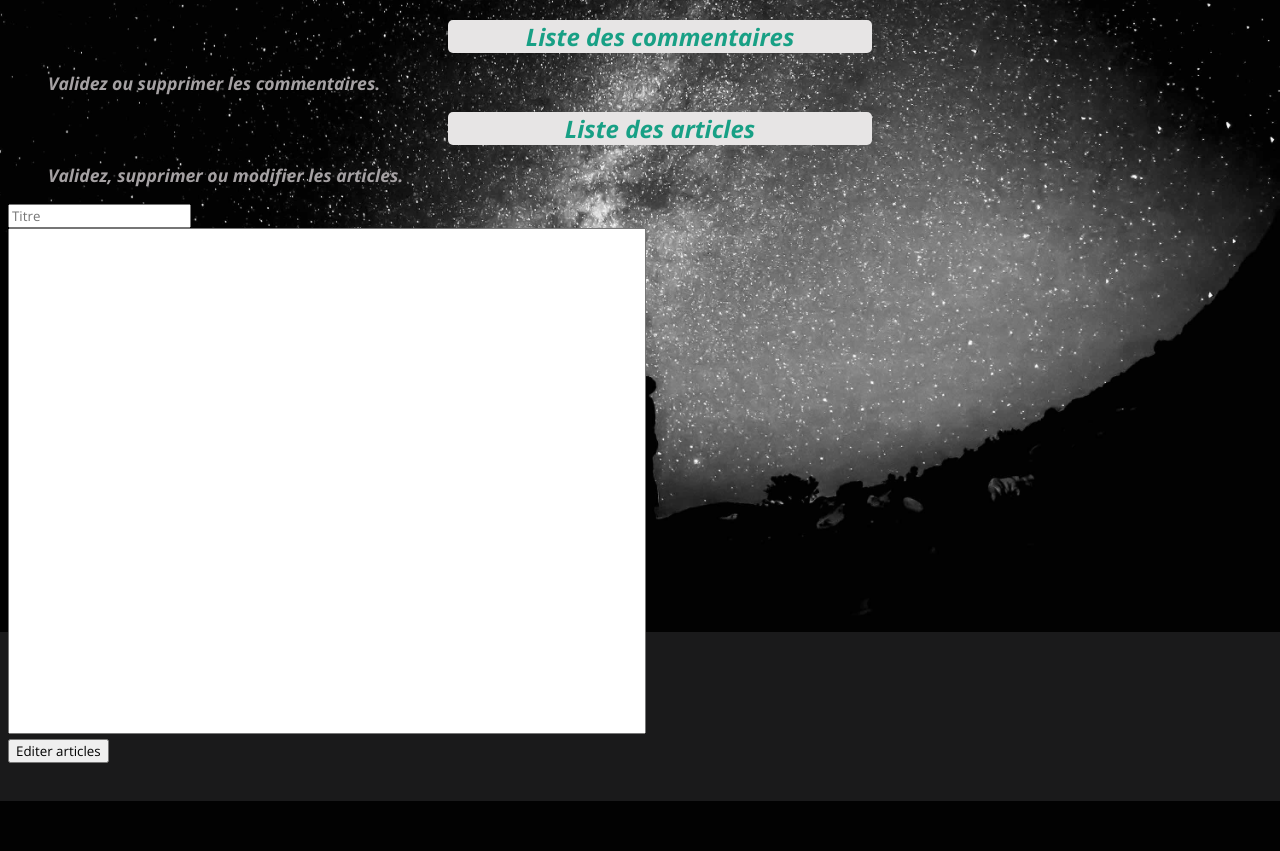
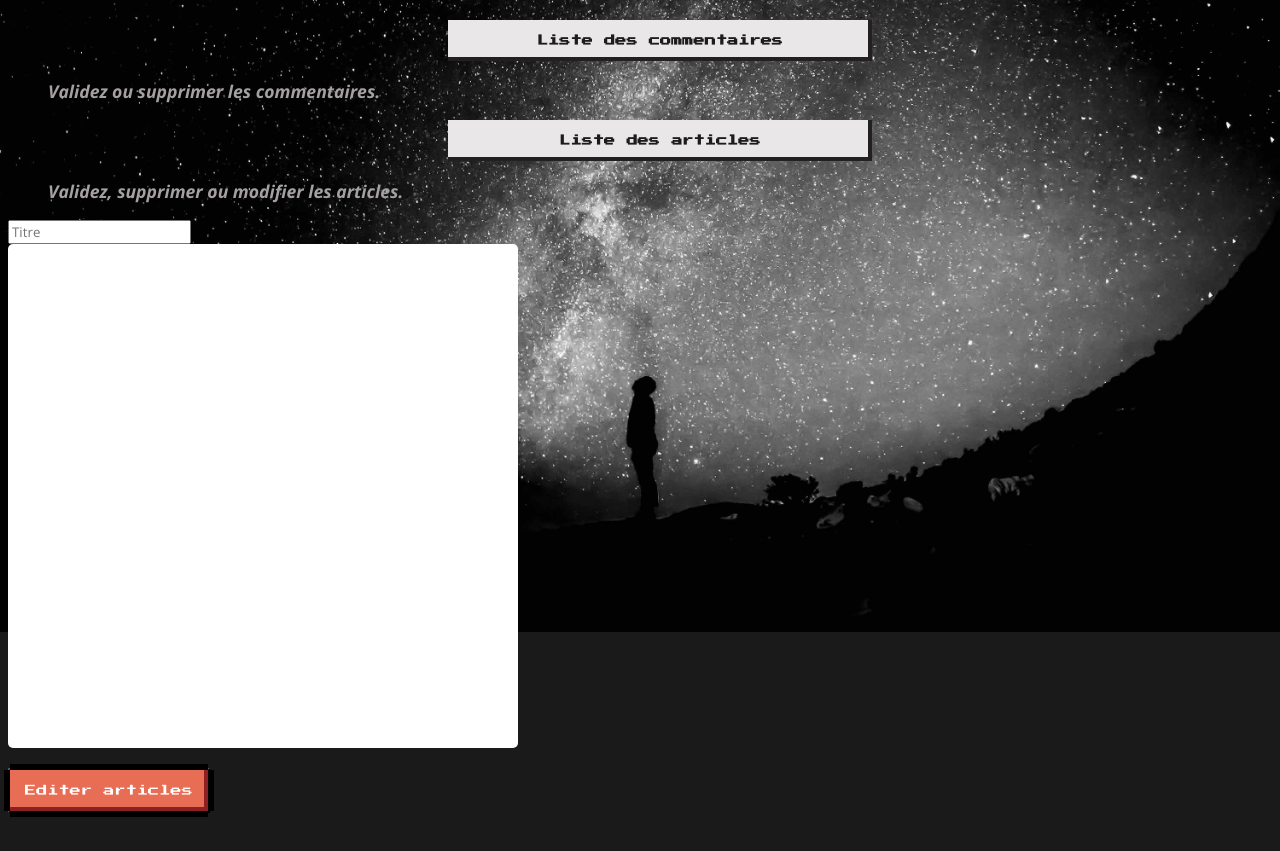
Before and after one commit to b1b1111/Blog-Jean-Forteroche, a PHP site: page /coursphp/administration in a window 1280 px wide. Shown: the part 221-1072 px from the top of the page. Before the commit the page ends 1022 px from the top, so only its background shows below. Run offline with PHP 8.4, Linux system fonts and the light colour scheme; data that the repository does not hold is empty; some libraries are stand-ins or nearby versions.

Commit message:
style retro

```diff
--- a/index.php
+++ b/index.php
@@ -17,7 +17,7 @@ else if($url[0] == 'contact' AND !empty($url[0])) {
 
 else if($url[0] == 'administration' AND !empty($url[0])) {
     $idAdministration = $url[0];
-    require 'view/admin/administration.php';
+    require 'view/frontend/administration.php';
 }
 
 else {
--- a/public/css/style.css
+++ b/public/css/style.css
@@ -187,22 +196,60 @@ a {
 
 /*----------------------------------------COMMENTAIRES---------------------------------------------*/
 #comment {
-    color: black;
+    color: rgb(34, 33, 33);
     font-family: 'Open Sans', Verdana, Tahoma, sans-serif;
 }
 
 #author, textarea {
-    width: 50%;
+    width: 40%;
     resize: none;
+    border: 2px none white;
+    border-radius: 5px;
 }
 
 textarea {
-    height: 30%;
+    height: 200px;
 }
 
-#button_form {
-    margin-top: 10px;
-}
+.form_btn {
+    margin-top: 15px;
+    background: #E76E55;
+    display: inline-block;
+    position: relative;
+    text-align: center;
+    font-size: 0.7em;
+    padding: 15px;
+    font-family: 'Press Start 2P', cursive;
+    text-decoration: none;
+    color: white;
+    box-shadow: inset -4px -4px 0px 0px #8C2022;
+  }
+.form_btn:hover, .form_btn:focus {
+    background: #CE372B;
+    box-shadow: inset -6px -6px 0px 0px #8C2022;
+  }
+  .form_btn:active {
+    box-shadow: inset 4px 4px 0px 0px #8C2022;
+  }
+  .form_btn:before, .form_btn:after {
+    content: '';
+    position: absolute;
+    width: 100%;
+    height: 100%;
+    box-sizing: content-box;
+  }
+  .form_btn:before {
+    top: -6px;
+    left: 0;
+    border-top: 6px black solid;
+    border-bottom: 6px black solid;
+  }
+  .form_btn:after {
+    left: -6px;
+    top: 0;
+    border-left: 6px black solid;
+    border-right: 6px black solid;
+  }
 
 
 /*---------------------------------------ADMINISTRATION-------------------------------------------*/
@@ -213,11 +260,14 @@ textarea {
 }
 
 .adminH2 {
+    background: rgb(233, 231, 231);
     text-align: center;
-    font-style: italic;
-    border: 2px none white;
-    background: rgb(231, 229, 229);
-    border-radius: 5px;
+    font-size: 0.7em;
+    padding: 15px;
+    font-family: 'Press Start 2P', cursive;
+    text-decoration: none;
+    color: rgb(29, 28, 28);
+    box-shadow: inset -4px -4px 0px 0px rgb(34, 32, 32);
     margin: 0 400px 0 400px;
 }
 
--- a/view/admin/administration.php
+++ b/view/frontend/administration.php
@@ -1,5 +1,5 @@
 <?php $title = 'Jean Forteroche'; ?>
-<?php require('view/frontend/header.php');
+<?php require('header.php');
 $menu = view_menu();
 ?>
 <?php require('model\admin.php'); ?>
@@ -12,9 +12,9 @@ $menu = view_menu();
 
       <?php while($c = $comment->fetch()) { ?>
 
-      <li><?= $c['id'] ?> : <?= $c['author'] ?> : <?= $c['comment'] ?><?php if($c['approuve'] == 0) { ?> -
+      <li><?= $c['id'] ?> : <?= $c['author'] ?> : <?= $c['comment'] ?><?php if($c['approuve'] == 0) { ?> <br />
       <a class="admin_approuve" href="administration?type=comments&approuve=<?= $c['id'] ?>">Approuver</a><?php } ?> -
-      <a class="admin_supr" href="administration?type=comments&supprime=<?= $c['id'] ?>">Supprimer</a></li>
+      <a class="form_btn" href="administration?type=comments&supprime=<?= $c['id'] ?>">Supprimer</a></li><br />
       <?php } ?>
 </ul>
 
@@ -24,28 +24,25 @@ $menu = view_menu();
 
       <?php while($a = $posts->fetch()) { ?>
 
-      <li><?= $a['id'] ?> : <?= $a['title']?><?php if($a['approuve'] == 0) { ?> <br /><br />
+      <li><?= $a['id'] ?> : <?= $a['title']?><?php if($a['approuve'] == 0) { ?> <br />
       <a class="admin_approuve" href="administration?type=posts&approuve=<?= $a['id'] ?>">Approuver</a><?php } ?> -
-      <a class="admin_modif" href="administration?type=posts&update=<?= $c['id'] ?>">Modifier</a>
-      <a class="admin_supr" href="administration?type=posts&supprime=<?= $a['id'] ?>">Supprimer</a></li><br /><br />
+      <a class="form_btn" href="administration?type=posts&supprime=<?= $a['id'] ?>">Supprimer</a></li><br />
       <?php } ?>
 </ul>
 
-<form id="form_articles" method="post" action="view/admin/administration_post.php">
+<form id="form_articles" method="post" action="view/frontend/administration_post.php">
 
       <input type="text" placeholder="Titre" id="title" name="title"/> <br />
 
       <textarea id="full-featured" name="content" contenteditable="true"></textarea><br />
 
-      <button>Editer articles</button>
+      <button class="form_btn">Editer articles</button>
 
 </form>
 
-<link href="public/css/style.css" rel="stylesheet"  type="text/html"  />
-
 <?php $content = ob_get_clean(); ?>
 
-<?php require('view/frontend/template.php'); ?>
+<?php require('template.php'); ?>
 
 <script>
   tinymce.init({
--- a/view/frontend/listPostView.php
+++ b/view/frontend/listPostView.php
@@ -43,7 +43,7 @@ while ($data = $posts->fetch()) {
             }
         ?>
             <br />
-            <a href="chapters.php?action=post&amp;id=<?= $data['id'] ?>">lire plus</a>
+            <a class="form_btn"  href="chapters.php?action=post&amp;id=<?= $data['id'] ?>">lire plus</a>
         </div>
     </div>
 <?php
--- a/view/frontend/template.php
+++ b/view/frontend/template.php
@@ -3,8 +3,9 @@
     <head>
         <meta charset="utf-8" />
         <title><?= $title ?></title>
-        <link href="public/css/style.css" rel="stylesheet"  type="text/css"  />
+        <link href="public/css/style.css" type="text/css" rel="stylesheet"/>
         <link href="https://fonts.googleapis.com/css?family=Open+Sans:300,300italic,regular,italic,600,600italic,700,700italic,800,800italic" rel="stylesheet" />
+        <link href="https://fonts.googleapis.com/css?family=Press+Start+2P:regular" rel="stylesheet" />
     </head>
 
     <header>
```
Also changed, not shown: other parts of public/css/style.css (+54 -13 lines), public/js/editor.js (deleted, +0 -7 lines), view/frontend/postView.php (+4 -4 lines), .htaccess, view/frontend/administration_post.php (renamed from view/admin/administration_post.php), webagencawben.sql (deleted), 1 other file.
